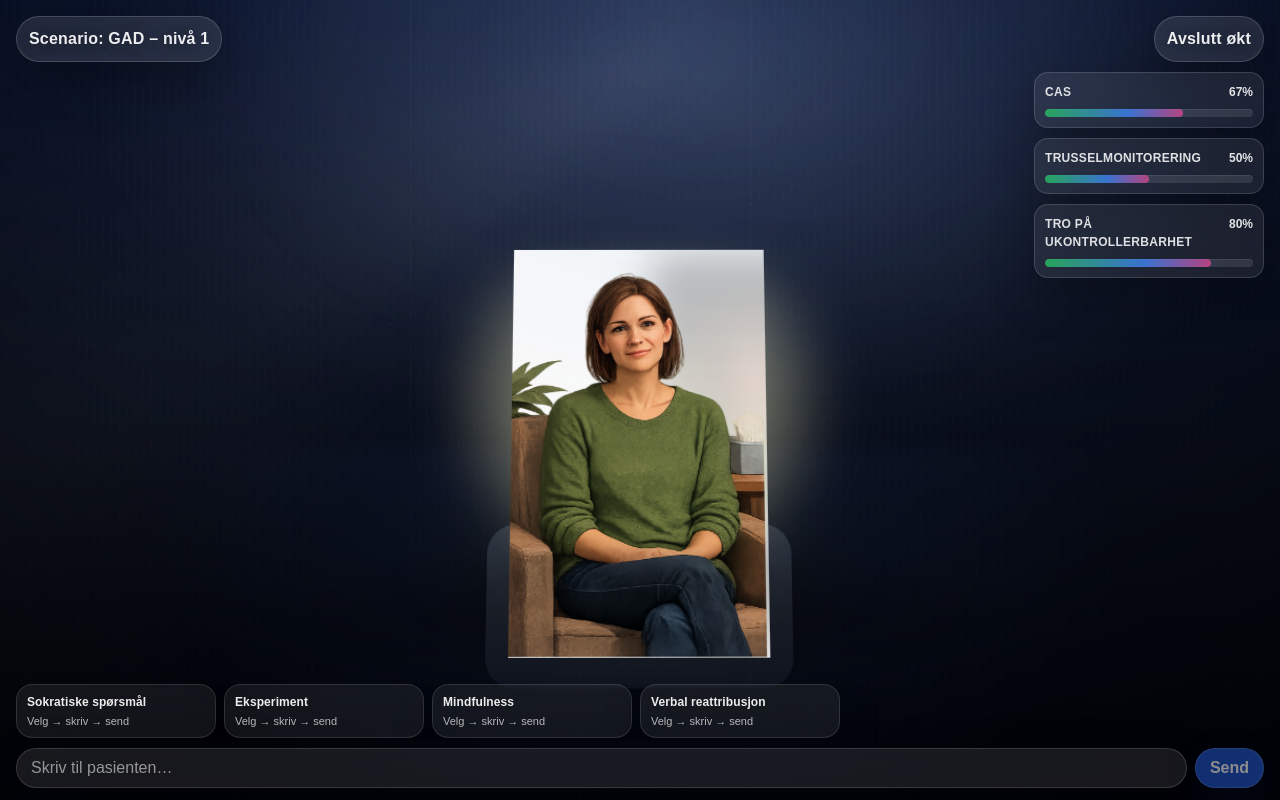
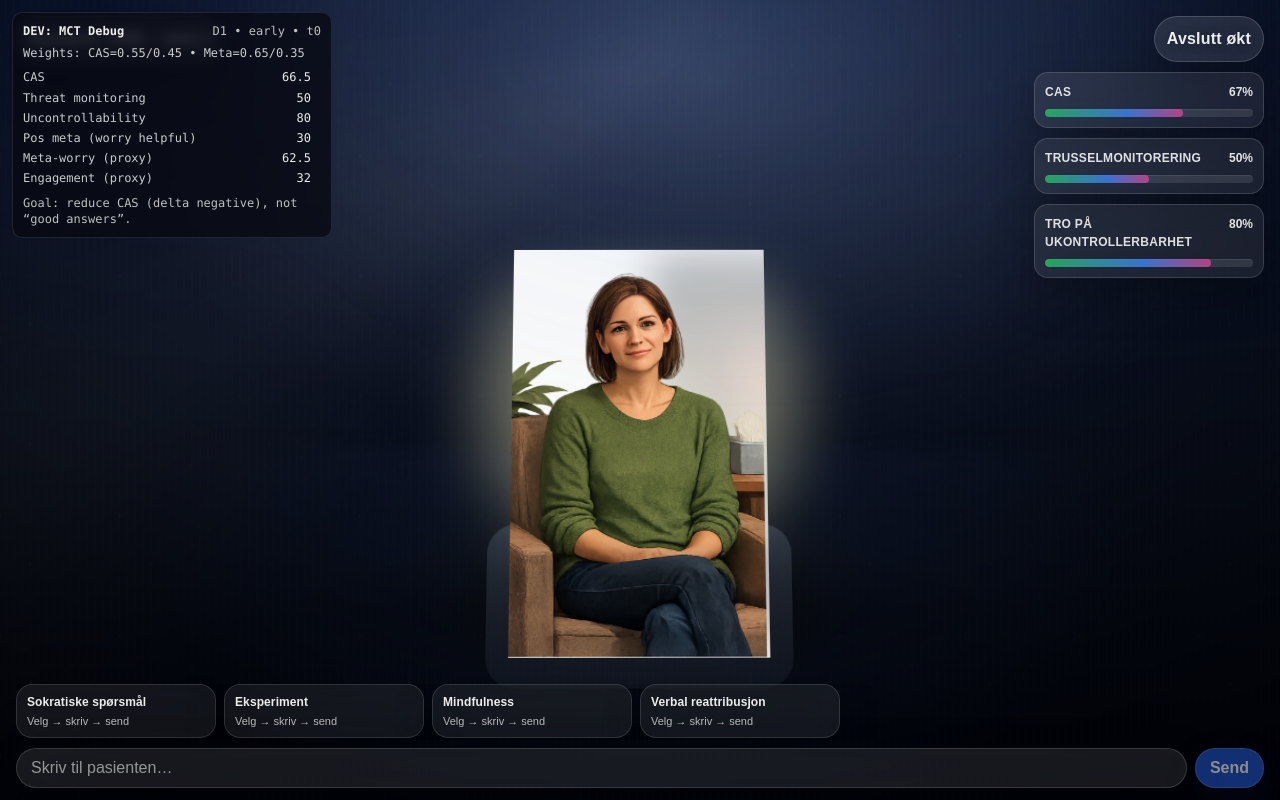
Before and after one commit to toradrage/mct-trener, a Next.js app: page /terapeut/gad/1/rom in a window 1280 px wide. Built offline with nearby package versions, Linux system fonts and the light colour scheme.

Commit message:
Externalize MCT rules config + dev debug panel

```diff
--- /dev/null
+++ b/app/terapeut/gad/1/rom/DevDebugPanel.tsx
@@ -0,0 +1,120 @@
+"use client";
+
+import { useMemo } from "react";
+import { useSessionStore } from "../../../../../store/sessionStore";
+import { MCT_RULES_V1 } from "../../../../../simulator/mctRulesConfig";
+import { deriveCas, getTurnPhase, inferEngagement, inferMetaWorry } from "../../../../../simulator/patientSimulator";
+
+function clamp01to100(n: number) {
+  return Math.max(0, Math.min(100, n));
+}
+
+function delta(a?: number, b?: number) {
+  if (typeof a !== "number" || typeof b !== "number") return null;
+  return Math.round((b - a) * 10) / 10;
+}
+
+export default function DevDebugPanel() {
+  const { patientState, interventions, messages, difficultyLevel } = useSessionStore();
+
+  const data = useMemo(() => {
+    const cas = deriveCas(patientState);
+    const engagement = inferEngagement(patientState);
+    const metaWorry = inferMetaWorry(patientState);
+
+    const turnIndex = messages.filter((m) => m.sender === "therapist").length;
+    const phase = getTurnPhase(turnIndex);
+
+    const last = interventions[interventions.length - 1];
+    const payload = (last?.payload ?? {}) as any;
+    const prev = payload?.prevState as any;
+    const next = payload?.nextState as any;
+    const sim = payload?.sim as any;
+
+    const dU = delta(prev?.beliefUncontrollability, next?.beliefUncontrollability);
+    const dT = delta(prev?.beliefDanger, next?.beliefDanger);
+    const dP = delta(prev?.beliefPositive, next?.beliefPositive);
+
+    return {
+      cas,
+      engagement,
+      metaWorry,
+      phase,
+      turnIndex,
+      beliefs: {
+        threat: clamp01to100(patientState.beliefDanger ?? 0),
+        uncontrollability: clamp01to100(patientState.beliefUncontrollability ?? 0),
+        positive: clamp01to100(patientState.beliefPositive ?? 0),
+      },
+      deltas: {
+        cas: typeof sim?.deltaCas === "number" ? Math.round(sim.deltaCas * 10) / 10 : null,
+        threat: dT,
+        uncontrollability: dU,
+        positive: dP,
+      },
+    };
+  }, [patientState, interventions, messages]);
+
+  if (process.env.NODE_ENV !== "development") return null;
+
+  return (
+    <div
+      style={{
+        position: "absolute",
+        top: 12,
+        left: 12,
+        zIndex: 2000,
+        width: 320,
+        fontFamily:
+          "ui-monospace, SFMono-Regular, Menlo, Monaco, Consolas, 'Liberation Mono', 'Courier New', monospace",
+        fontSize: 12,
+        lineHeight: 1.35,
+        color: "rgba(255,255,255,0.92)",
+        background: "rgba(8,10,18,0.78)",
+        border: "1px solid rgba(255,255,255,0.10)",
+        borderRadius: 10,
+        padding: 10,
+        backdropFilter: "blur(6px)",
+        WebkitBackdropFilter: "blur(6px)",
+      }}
+    >
+      <div style={{ display: "flex", justifyContent: "space-between", marginBottom: 6 }}>
+        <strong style={{ fontWeight: 700 }}>DEV: MCT Debug</strong>
+        <span style={{ opacity: 0.8 }}>
+          D{difficultyLevel} • {data.phase} • t{data.turnIndex}
+        </span>
+      </div>
+
+      <div style={{ opacity: 0.85, marginBottom: 8 }}>
+        Weights: CAS={MCT_RULES_V1.cas.uncontrollabilityWeight}/{MCT_RULES_V1.cas.threatWeight} •
+        Meta={MCT_RULES_V1.metaWorryProxy.uncontrollabilityWeight}/{MCT_RULES_V1.metaWorryProxy.positiveBeliefsWeight}
+      </div>
+
+      <div style={{ display: "grid", gridTemplateColumns: "1fr auto auto", gap: "4px 10px" }}>
+        <Row label="CAS" value={data.cas} delta={data.deltas.cas} />
+        <Row label="Threat monitoring" value={data.beliefs.threat} delta={data.deltas.threat} />
+        <Row label="Uncontrollability" value={data.beliefs.uncontrollability} delta={data.deltas.uncontrollability} />
+        <Row label="Pos meta (worry helpful)" value={data.beliefs.positive} delta={data.deltas.positive} />
+        <Row label="Meta-worry (proxy)" value={data.metaWorry} delta={null} />
+        <Row label="Engagement (proxy)" value={data.engagement} delta={null} />
+      </div>
+
+      <div style={{ marginTop: 8, opacity: 0.8 }}>
+        Goal: reduce CAS (delta negative), not “good answers”.
+      </div>
+    </div>
+  );
+}
+
+function Row(props: { label: string; value: number; delta: number | null }) {
+  const deltaText = props.delta === null ? "" : props.delta === 0 ? "±0" : props.delta > 0 ? `+${props.delta}` : `${props.delta}`;
+  const deltaColor = props.delta === null ? "rgba(255,255,255,0.55)" : props.delta > 0 ? "rgba(255,120,120,0.95)" : "rgba(150,255,190,0.95)";
+
+  return (
+    <>
+      <div style={{ opacity: 0.85 }}>{props.label}</div>
+      <div style={{ textAlign: "right" }}>{Math.round(props.value * 10) / 10}</div>
+      <div style={{ textAlign: "right", color: deltaColor }}>{deltaText}</div>
+    </>
+  );
+}
--- a/app/terapeut/gad/1/rom/page.tsx
+++ b/app/terapeut/gad/1/rom/page.tsx
@@ -6,6 +6,7 @@ import {
   simulateGadPatientTurn,
   type InterventionType,
 } from "../../../../../simulator/patientSimulator";
+import DevDebugPanel from "./DevDebugPanel";
 import TherapyRoomHUD from "./TherapyRoomHUD";
 import TherapyRoomScene from "./TherapyRoomScene";
 
@@ -97,7 +98,13 @@ export default function Terapirom() {
     });
     addIntervention({
       type: interventionType,
-      payload: { text, sim: sim.signals, systemFeedback: sim.systemFeedback, nextState },
+      payload: {
+        text,
+        sim: sim.signals,
+        systemFeedback: sim.systemFeedback,
+        prevState: patientState,
+        nextState,
+      },
       timestamp: now,
     });
     setPatientState(nextState);
@@ -120,6 +127,8 @@ export default function Terapirom() {
   return (
     <main className="root">
       <TherapyRoomScene avatarSrc={avatarSrc} showSpeech={visPasientSvar} speechText={pasientSvar} />
+
+      <DevDebugPanel />
 
       <TherapyRoomHUD
         scenarioLabel="Scenario: GAD – nivå 1"
--- /dev/null
+++ b/simulator/mctRulesConfig.ts
@@ -0,0 +1,175 @@
+import type { DifficultyLevel } from "../store/sessionStore";
+import type { InterventionType } from "./patientSimulator";
+
+export type Phase = "early" | "mid" | "late";
+
+export type MctDifficultyProfile = {
+  id: DifficultyLevel;
+  label: string;
+  engagementBoost: number; // 0-100 additive boost before cooperation calc
+  // Baseline tendency to return to higher CAS between turns ("stickiness").
+  casStickiness: number;
+  // How much content-focus tends to increase CAS.
+  contentCbtPenalty: number;
+  // How sensitive the patient is to early process interventions (DM/experiment) when meta-worry is high.
+  earlyProcessBackfireSensitivity: number;
+  // Global gain multiplier (lower = less therapeutic movement).
+  gain: number;
+};
+
+export type MctRulesConfig = {
+  phase: {
+    earlyMaxTurnExclusive: number;
+    midMaxTurnExclusive: number;
+  };
+  cas: {
+    uncontrollabilityWeight: number;
+    threatWeight: number;
+  };
+  metaWorryProxy: {
+    uncontrollabilityWeight: number;
+    positiveBeliefsWeight: number;
+    highThreshold: number;
+  };
+  engagementProxy: {
+    uncontrollabilityWeight: number;
+    threatWeight: number;
+  };
+  resistanceProxy: {
+    casWeight: number;
+    positiveBeliefsWeight: number;
+    difficultyBump: Record<DifficultyLevel, number>;
+  };
+  cooperation: {
+    resistanceWeight: number;
+    minScale: number;
+    maxScale: number;
+  };
+  interventions: {
+    contentCbtLike: ReadonlyArray<InterventionType>;
+    processMctLike: ReadonlyArray<InterventionType>;
+    processDeltaCas: Record<InterventionType, number>; // only used for process-like types
+    processDeltaPositive: Record<InterventionType, number>; // only used for process-like types
+    contentLevel1DeltaCas: number;
+    contentDeltaPositive: number;
+  };
+  drift: {
+    baseMultiplier: number;
+  };
+  backfire: {
+    level3: {
+      earlyPhaseOnly: boolean;
+      requiredHighMetaWorry: boolean;
+      extraDeltaCas: number;
+      extraDeltaPositive: number;
+    };
+  };
+  difficultyProfiles: Record<DifficultyLevel, MctDifficultyProfile>;
+};
+
+export const MCT_RULES_V1: MctRulesConfig = {
+  phase: {
+    earlyMaxTurnExclusive: 2,
+    midMaxTurnExclusive: 6,
+  },
+
+  cas: {
+    uncontrollabilityWeight: 0.55,
+    threatWeight: 0.45,
+  },
+
+  metaWorryProxy: {
+    uncontrollabilityWeight: 0.65,
+    positiveBeliefsWeight: 0.35,
+    highThreshold: 65,
+  },
+
+  engagementProxy: {
+    uncontrollabilityWeight: 0.6,
+    threatWeight: 0.4,
+  },
+
+  resistanceProxy: {
+    casWeight: 0.45,
+    positiveBeliefsWeight: 0.55,
+    difficultyBump: {
+      1: 0,
+      2: 8,
+      3: 16,
+    },
+  },
+
+  cooperation: {
+    resistanceWeight: 0.6,
+    minScale: 0.35,
+    maxScale: 0.65,
+  },
+
+  interventions: {
+    contentCbtLike: ["sokratisk", "verbal"],
+    processMctLike: ["mindfulness", "eksperiment"],
+
+    // CAS deltas here are applied as "direct CAS delta" (affects U+T equally).
+    processDeltaCas: {
+      sokratisk: 0,
+      verbal: 0,
+      mindfulness: -10,
+      eksperiment: -9,
+    },
+    processDeltaPositive: {
+      sokratisk: 0,
+      verbal: 0,
+      mindfulness: -2,
+      eksperiment: -1,
+    },
+
+    // Content-focus tends to increase CAS (more monitoring/rumination).
+    contentLevel1DeltaCas: 1.5,
+    contentDeltaPositive: 2,
+  },
+
+  drift: {
+    // Higher => more CAS drift upwards when meta-worry is high.
+    baseMultiplier: 6,
+  },
+
+  backfire: {
+    level3: {
+      earlyPhaseOnly: true,
+      requiredHighMetaWorry: true,
+      // The raw extra delta is further scaled by difficulty profile sensitivity and overall scale.
+      extraDeltaCas: 18,
+      extraDeltaPositive: 3,
+    },
+  },
+
+  difficultyProfiles: {
+    1: {
+      id: 1,
+      label: "Nivå 1 (samarbeidende / lav meta-worry)",
+      engagementBoost: 10,
+      casStickiness: 0.15,
+      contentCbtPenalty: 2,
+      earlyProcessBackfireSensitivity: 0.15,
+      gain: 1,
+    },
+    2: {
+      id: 2,
+      label: "Nivå 2 (fastlåst CAS / ruminerer lett)",
+      engagementBoost: 0,
+      casStickiness: 0.35,
+      contentCbtPenalty: 8,
+      earlyProcessBackfireSensitivity: 0.35,
+      gain: 0.7,
+    },
+    3: {
+      id: 3,
+      label: "Nivå 3 (høy meta-worry / tidlig backfire)",
+      engagementBoost: 0,
+      casStickiness: 0.55,
+      contentCbtPenalty: 12,
+      earlyProcessBackfireSensitivity: 0.7,
+      gain: 0.55,
+    },
+  },
+};
--- a/simulator/patientSimulator.ts
+++ b/simulator/patientSimulator.ts
@@ -1,4 +1,5 @@
 import type { DifficultyLevel, PatientState } from "../store/sessionStore";
+import { MCT_RULES_V1, type Phase } from "./mctRulesConfig";
 
 export type InterventionType = "sokratisk" | "eksperiment" | "mindfulness" | "verbal";
 
@@ -28,92 +29,58 @@ function clamp01to100(n: number) {
   return Math.max(0, Math.min(100, n));
 }
 
-function deriveCas(patientState: PatientState) {
+export function deriveCas(patientState: PatientState) {
   const uncontrollability = clamp01to100(patientState.beliefUncontrollability ?? 0);
   const threat = clamp01to100(patientState.beliefDanger ?? 0);
-  return clamp01to100(0.55 * uncontrollability + 0.45 * threat);
+  return clamp01to100(
+    MCT_RULES_V1.cas.uncontrollabilityWeight * uncontrollability +
+      MCT_RULES_V1.cas.threatWeight * threat,
+  );
 }
 
-type MctDifficultyProfile = {
-  id: DifficultyLevel;
-  label: string;
-  // Baseline tendency to return to higher CAS between turns ("stickiness").
-  casStickiness: number;
-  // How much content-focus tends to increase CAS.
-  contentCbtPenalty: number;
-  // How sensitive the patient is to early process interventions (DM/experiment) when meta-worry is high.
-  earlyProcessBackfireSensitivity: number;
-  // Global gain multiplier (lower = less therapeutic movement).
-  gain: number;
-};
-
-function getDifficultyProfile(difficultyLevel: DifficultyLevel): MctDifficultyProfile {
-  if (difficultyLevel === 1) {
-    return {
-      id: 1,
-      label: "Nivå 1 (samarbeidende / lav meta-worry)",
-      casStickiness: 0.15,
-      contentCbtPenalty: 2,
-      earlyProcessBackfireSensitivity: 0.15,
-      gain: 1,
-    };
-  }
-  if (difficultyLevel === 2) {
-    return {
-      id: 2,
-      label: "Nivå 2 (fastlåst CAS / ruminerer lett)",
-      casStickiness: 0.35,
-      contentCbtPenalty: 8,
-      earlyProcessBackfireSensitivity: 0.35,
-      gain: 0.7,
-    };
-  }
-  return {
-    id: 3,
-    label: "Nivå 3 (høy meta-worry / tidlig backfire)",
-    casStickiness: 0.55,
-    contentCbtPenalty: 12,
-    earlyProcessBackfireSensitivity: 0.7,
-    gain: 0.55,
-  };
-}
-
-function inferEngagement(patientState: PatientState) {
+export function inferEngagement(patientState: PatientState) {
   // Heuristic: lower threat + lower uncontrollability => higher engagement
   const uncontrollability = clamp01to100(patientState.beliefUncontrollability ?? 0);
   const threat = clamp01to100(patientState.beliefDanger ?? 0);
-  return clamp01to100(100 - (0.6 * uncontrollability + 0.4 * threat));
+  return clamp01to100(
+    100 -
+      (MCT_RULES_V1.engagementProxy.uncontrollabilityWeight * uncontrollability +
+        MCT_RULES_V1.engagementProxy.threatWeight * threat),
+  );
 }
 
 function inferResistance(patientState: PatientState, difficultyLevel: DifficultyLevel) {
   const positiveBeliefs = clamp01to100(patientState.beliefPositive ?? 0);
   const cas = deriveCas(patientState);
 
-  const base = 0.45 * cas + 0.55 * positiveBeliefs;
-  const difficultyBump = difficultyLevel === 1 ? 0 : difficultyLevel === 2 ? 8 : 16;
+  const base =
+    MCT_RULES_V1.resistanceProxy.casWeight * cas +
+    MCT_RULES_V1.resistanceProxy.positiveBeliefsWeight * positiveBeliefs;
+  const difficultyBump = MCT_RULES_V1.resistanceProxy.difficultyBump[difficultyLevel];
   return clamp01to100(base + difficultyBump);
 }
 
-function inferMetaWorry(patientState: PatientState) {
+export function inferMetaWorry(patientState: PatientState) {
   // Proxy: uncontrollability belief + positive beliefs about worry.
   const uncontrollability = clamp01to100(patientState.beliefUncontrollability ?? 0);
   const positiveBeliefs = clamp01to100(patientState.beliefPositive ?? 0);
-  return clamp01to100(0.65 * uncontrollability + 0.35 * positiveBeliefs);
+  return clamp01to100(
+    MCT_RULES_V1.metaWorryProxy.uncontrollabilityWeight * uncontrollability +
+      MCT_RULES_V1.metaWorryProxy.positiveBeliefsWeight * positiveBeliefs,
+  );
 }
 
 function isContentCbtLike(interventionType: InterventionType) {
-  // In this simulator, these are treated as content-focused / reassurance-adjacent.
-  return interventionType === "sokratisk" || interventionType === "verbal";
+  return MCT_RULES_V1.interventions.contentCbtLike.includes(interventionType);
 }
 
 function isProcessMctLike(interventionType: InterventionType) {
-  // In this simulator, these are treated as process-focused / MCT-consistent.
-  return interventionType === "mindfulness" || interventionType === "eksperiment";
+  return MCT_RULES_V1.interventions.processMctLike.includes(interventionType);
 }
 
-function timingPhase(turnIndex: number) {
-  if (turnIndex < 2) return "early";
-  if (turnIndex < 6) return "mid";
+export function getTurnPhase(turnIndex: number): Phase {
+  if (turnIndex < MCT_RULES_V1.phase.earlyMaxTurnExclusive) return "early";
+  if (turnIndex < MCT_RULES_V1.phase.midMaxTurnExclusive) return "mid";
   return "late";
 }
 
@@ -127,6 +94,7 @@ function applyDirectCasDelta(next: Partial<PatientState>, deltaCas: number) {
 function buildSystemFeedback(params: {
   difficultyLevel: DifficultyLevel;
   turnIndex: number;
+  phase: Phase;
   interventionType: InterventionType;
   casBefore: number;
   casAfter: number;
@@ -136,11 +104,10 @@ function buildSystemFeedback(params: {
     earlyProcessBackfire: boolean;
   };
 }) {
-  const phase = timingPhase(params.turnIndex);
   const deltaCas = Math.round((params.casAfter - params.casBefore) * 10) / 10;
 
   const lines: string[] = [];
-  lines.push(`System: ${phase} turn • Difficulty ${params.difficultyLevel}`);
+  lines.push(`System: ${params.phase} turn • Difficulty ${params.difficultyLevel}`);
   lines.push(`MCT-score (CAS): ${deltaCas <= 0 ? "" : "+"}${deltaCas} (målet er negativt)`);
   lines.push(`Meta-worry (proxy): ${Math.round(params.metaWorryBefore)}`);
 
@@ -187,8 +154,11 @@ function pickReply(params: {
   );
   const positive = clamp01to100((nextState.beliefPositive ?? patientState.beliefPositive) ?? 0);
 
-  const metaWorry = clamp01to100(0.65 * uncontrollability + 0.35 * positive);
-  const highMetaWorry = metaWorry >= 65;
+  const metaWorry = clamp01to100(
+    MCT_RULES_V1.metaWorryProxy.uncontrollabilityWeight * uncontrollability +
+      MCT_RULES_V1.metaWorryProxy.positiveBeliefsWeight * positive,
+  );
+  const highMetaWorry = metaWorry >= MCT_RULES_V1.metaWorryProxy.highThreshold;
 
   const suffixByDifficulty: Record<DifficultyLevel, string> = {
     1: "",
@@ -263,16 +233,19 @@ export function simulateGadPatientTurn(input: PatientTurnInput): PatientTurnOutp
   const { difficultyLevel, interventionType, patientState } = input;
 
   const turnIndex = input.turnIndex ?? 0;
+  const phase = getTurnPhase(turnIndex);
 
-  const profile = getDifficultyProfile(difficultyLevel);
+  const profile = MCT_RULES_V1.difficultyProfiles[difficultyLevel];
   const resistance = inferResistance(patientState, difficultyLevel);
   const engagement = inferEngagement(patientState);
 
-  // Difficulty 1: more cooperative, low meta-worry -> slightly easier to engage.
-  const engagementBoost = difficultyLevel === 1 ? 10 : 0;
+  const engagementBoost = profile.engagementBoost;
 
   // Convert to a 0..1 "cooperation" scalar: high resistance reduces effect sizes.
-  const cooperation = clamp01to100(engagement + engagementBoost - 0.6 * resistance) / 100;
+  const cooperation =
+    clamp01to100(
+      engagement + engagementBoost - MCT_RULES_V1.cooperation.resistanceWeight * resistance,
+    ) / 100;
 
   const metaWorry = inferMetaWorry(patientState);
   const casBefore = deriveCas(patientState);
@@ -287,38 +260,41 @@ export function simulateGadPatientTurn(input: PatientTurnInput): PatientTurnOutp
 
   // Baseline CAS stickiness: higher difficulty tends to creep CAS back up, especially when meta-worry is high.
   const metaWorryDrive = (metaWorry - 50) / 50; // approx -1..+1
-  const drift = profile.casStickiness * 6 * Math.max(0, metaWorryDrive);
+  const drift = profile.casStickiness * MCT_RULES_V1.drift.baseMultiplier * Math.max(0, metaWorryDrive);
   deltaCas += drift;
 
   // Intervention effects: process vs content.
   if (isProcessMctLike(interventionType)) {
     // Process-focus can reduce CAS, scaled by cooperation and difficulty.
-    const base = interventionType === "mindfulness" ? -10 : -9;
-    deltaCas += base;
+    deltaCas += MCT_RULES_V1.interventions.processDeltaCas[interventionType] ?? 0;
     // Successful process work tends to weaken positive beliefs about worry.
-    deltaPositive += interventionType === "mindfulness" ? -2 : -1;
+    deltaPositive += MCT_RULES_V1.interventions.processDeltaPositive[interventionType] ?? 0;
   } else {
     // Content-focus is not rewarded: often increases CAS via rumination/monitoring.
     contentCbtPenalty = difficultyLevel >= 2;
-    const base = difficultyLevel === 1 ? +1.5 : profile.contentCbtPenalty;
+    const base =
+      difficultyLevel === 1 ? MCT_RULES_V1.interventions.contentLevel1DeltaCas : profile.contentCbtPenalty;
     deltaCas += base;
     // Content focus can reinforce "worry is useful" especially in level 2-3.
-    deltaPositive += difficultyLevel === 1 ? 0 : +2;
+    deltaPositive += difficultyLevel === 1 ? 0 : MCT_RULES_V1.interventions.contentDeltaPositive;
   }
 
   // Timing-sensitive backfire: level 3 early DM/experiment when meta-worry is high.
-  const isEarly = timingPhase(turnIndex) === "early";
-  const highMetaWorry = metaWorry >= 65;
-  if (difficultyLevel === 3 && isEarly && highMetaWorry && isProcessMctLike(interventionType)) {
+  const backfireCfg = MCT_RULES_V1.backfire.level3;
+  const isEarly = phase === "early";
+  const highMetaWorry = metaWorry >= MCT_RULES_V1.metaWorryProxy.highThreshold;
+  const backfireAllowedByPhase = backfireCfg.earlyPhaseOnly ? isEarly : true;
+  const backfireAllowedByMeta = backfireCfg.requiredHighMetaWorry ? highMetaWorry : true;
+  if (difficultyLevel === 3 && backfireAllowedByPhase && backfireAllowedByMeta && isProcessMctLike(interventionType)) {
     earlyProcessBackfire = true;
     // Backfire: they start monitoring/controlling the technique -> CAS spikes and uncontrollability belief rises.
-    deltaCas += 18 * profile.earlyProcessBackfireSensitivity;
+    deltaCas += backfireCfg.extraDeltaCas * profile.earlyProcessBackfireSensitivity;
     // Also temporarily strengthens positive belief about worry/control attempts.
-    deltaPositive += 3;
+    deltaPositive += backfireCfg.extraDeltaPositive;
   }
 
   // Apply gain + cooperation. Key: reward CAS reduction regardless of the "quality" of therapist wording.
-  const scale = profile.gain * (0.35 + 0.65 * cooperation);
+  const scale = profile.gain * (MCT_RULES_V1.cooperation.minScale + MCT_RULES_V1.cooperation.maxScale * cooperation);
   const scaledDeltaCas = deltaCas * scale;
   const scaledDeltaPositive = deltaPositive * scale;
 
@@ -351,6 +327,7 @@ export function simulateGadPatientTurn(input: PatientTurnInput): PatientTurnOutp
   const systemFeedback = buildSystemFeedback({
     difficultyLevel,
     turnIndex,
+    phase,
     interventionType,
     casBefore,
     casAfter,
```
